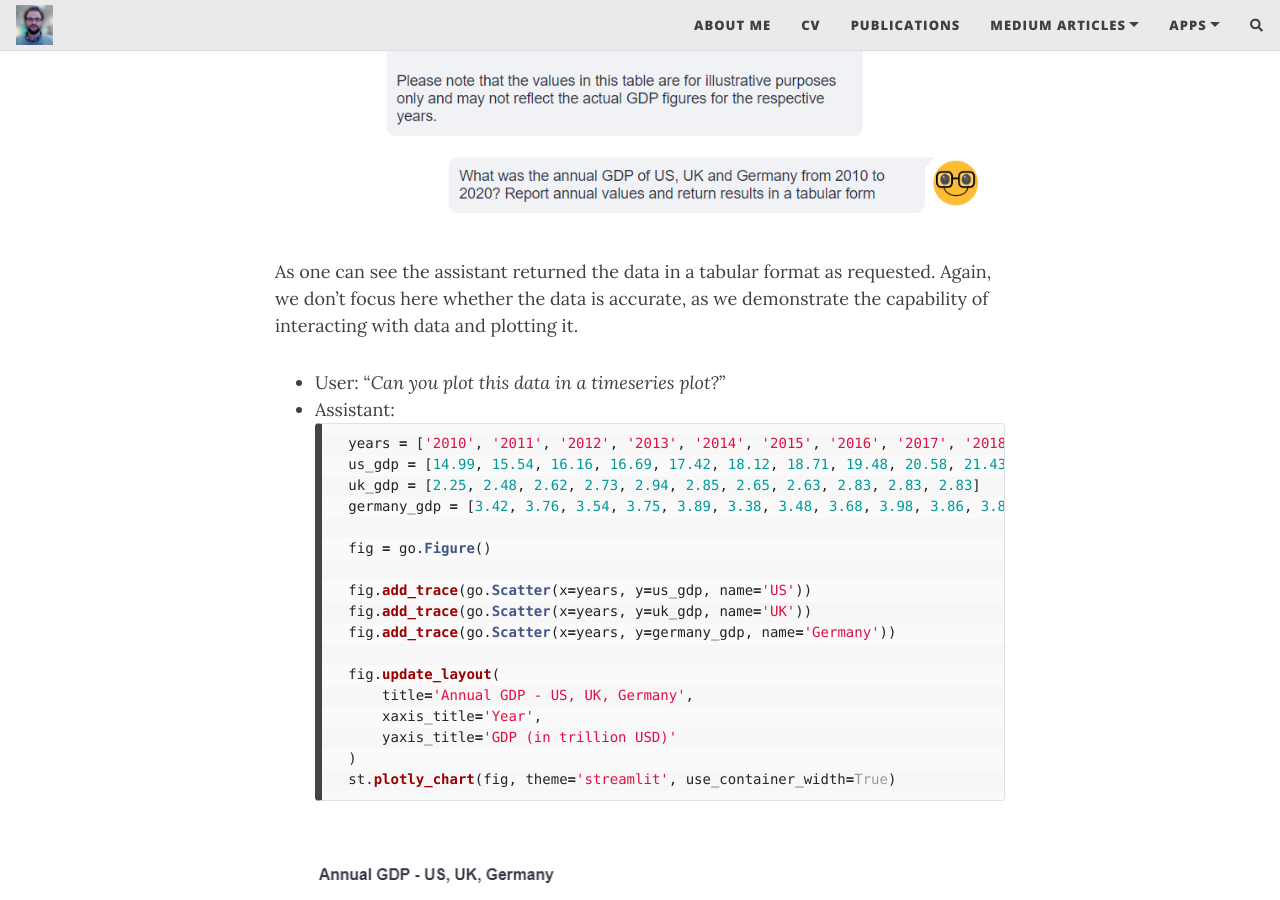
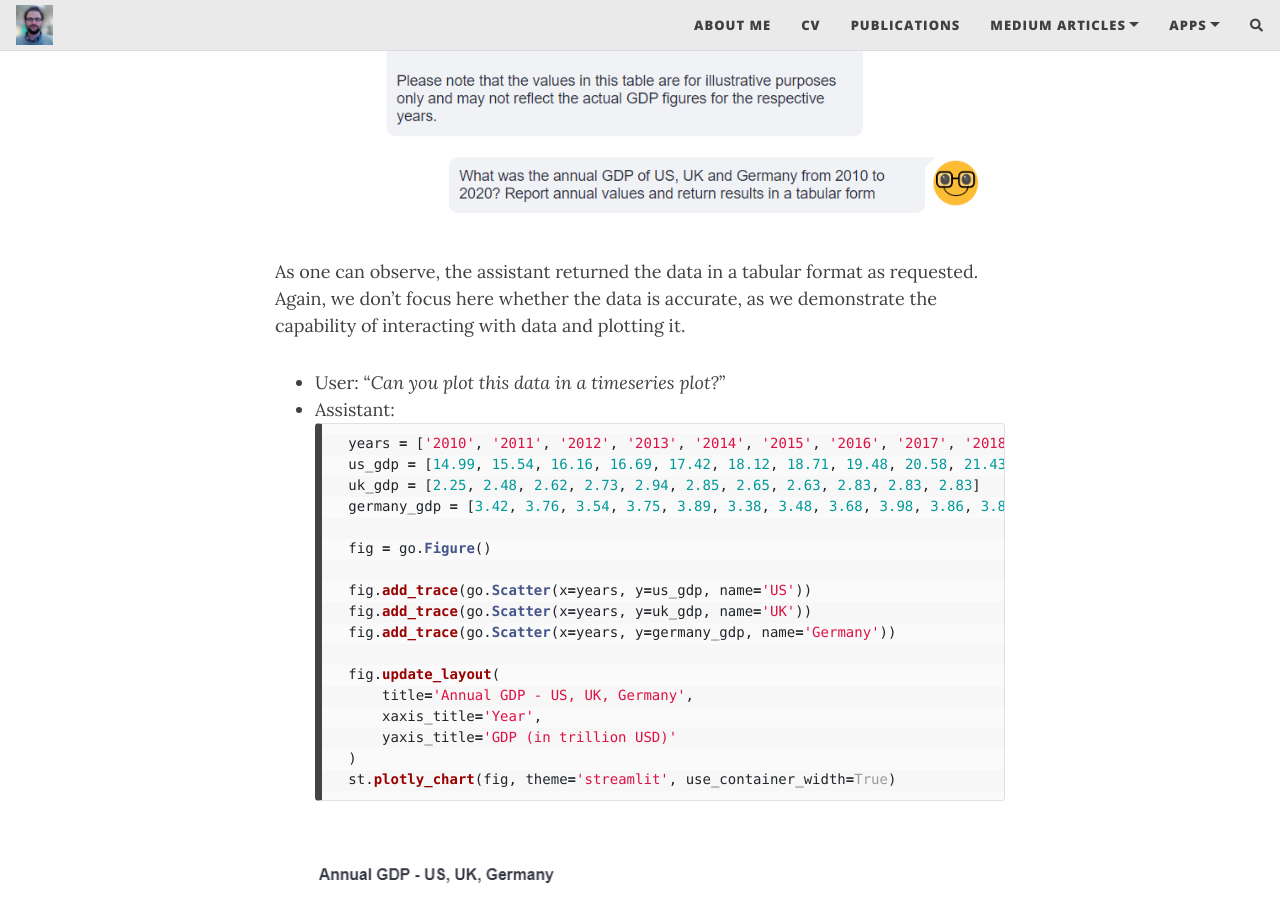
Before and after one commit to giasemidis/giasemidis.github.io, a Jekyll site: the page built from _posts/2023-09-30-chatgpt-chatbot-and-plot.md, in a window 1280 px wide and 900 px high, scrolled down 5112 px. Built offline with Jekyll 4.4.1, drawn with Linux system fonts in a browser that asks for light colours; nearby versions of some CDN libraries; comment, search, counter and statistics services are not loaded.

```diff
--- a/_posts/2023-09-30-chatgpt-chatbot-and-plot.md
+++ b/_posts/2023-09-30-chatgpt-chatbot-and-plot.md
@@ -117,7 +117,7 @@ As a second example, let's try to fetch more data. Since the answer is expected
 * Assistant:
   ![annual-gdp-response](https://raw.githubusercontent.com/giasemidis/giasemidis.github.io/master/_posts/figures/chatgpt-annual-gdp-response.png)
 
-As one can see the assistant returned the data in a tabular format as requested. Again, we don't focus here whether the data is accurate, as we demonstrate the capability of interacting with data and plotting it.
+As one can observe, the assistant returned the data in a tabular format as requested. Again, we don't focus here whether the data is accurate, as we demonstrate the capability of interacting with data and plotting it.
 
 * User: "*Can you plot this data in a timeseries plot?*"
 * Assistant:
```
Also changed, not shown: _posts/2023-09-30-chatgpt-chatbot-and-plot-own-data.md (+1 -1 lines).
